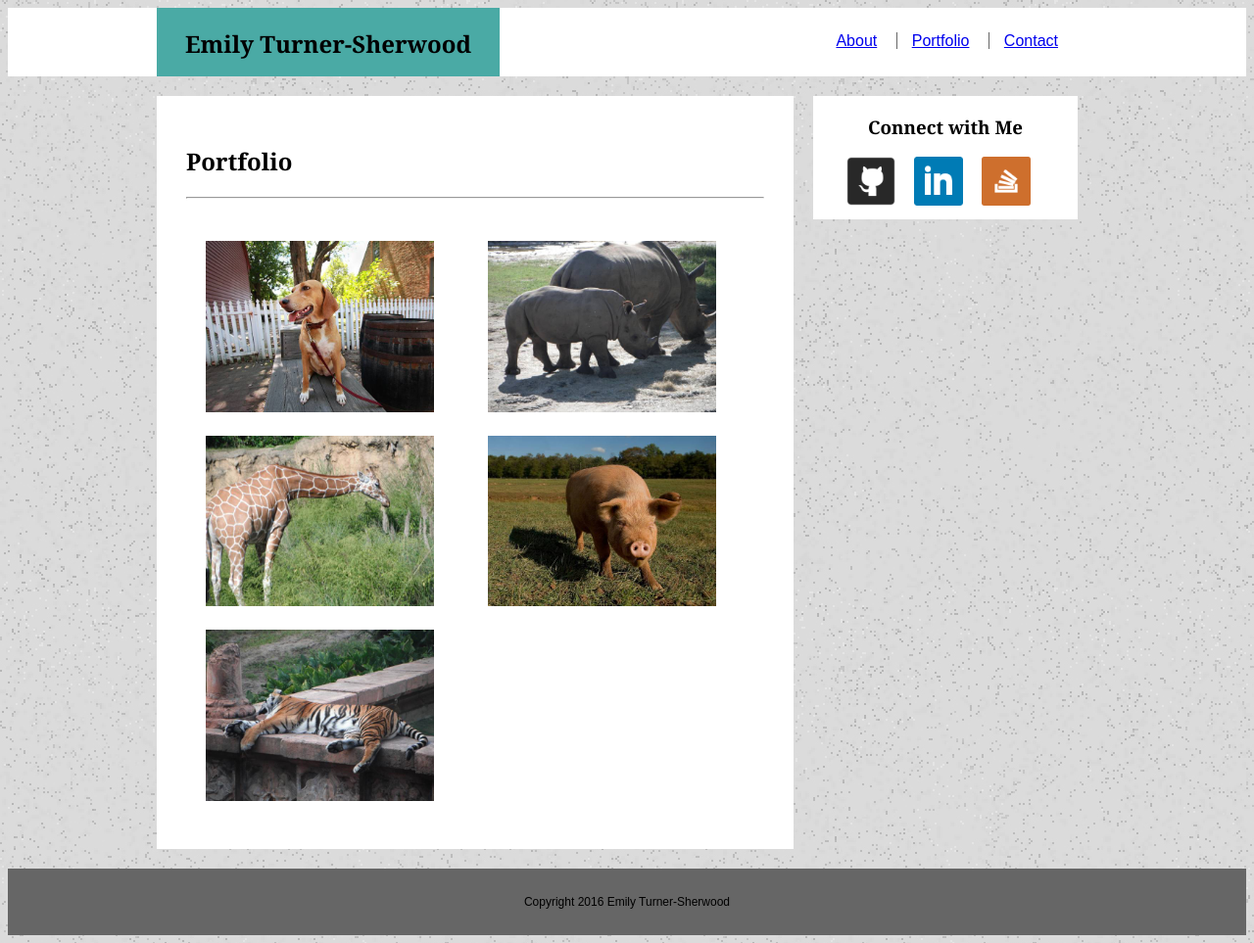
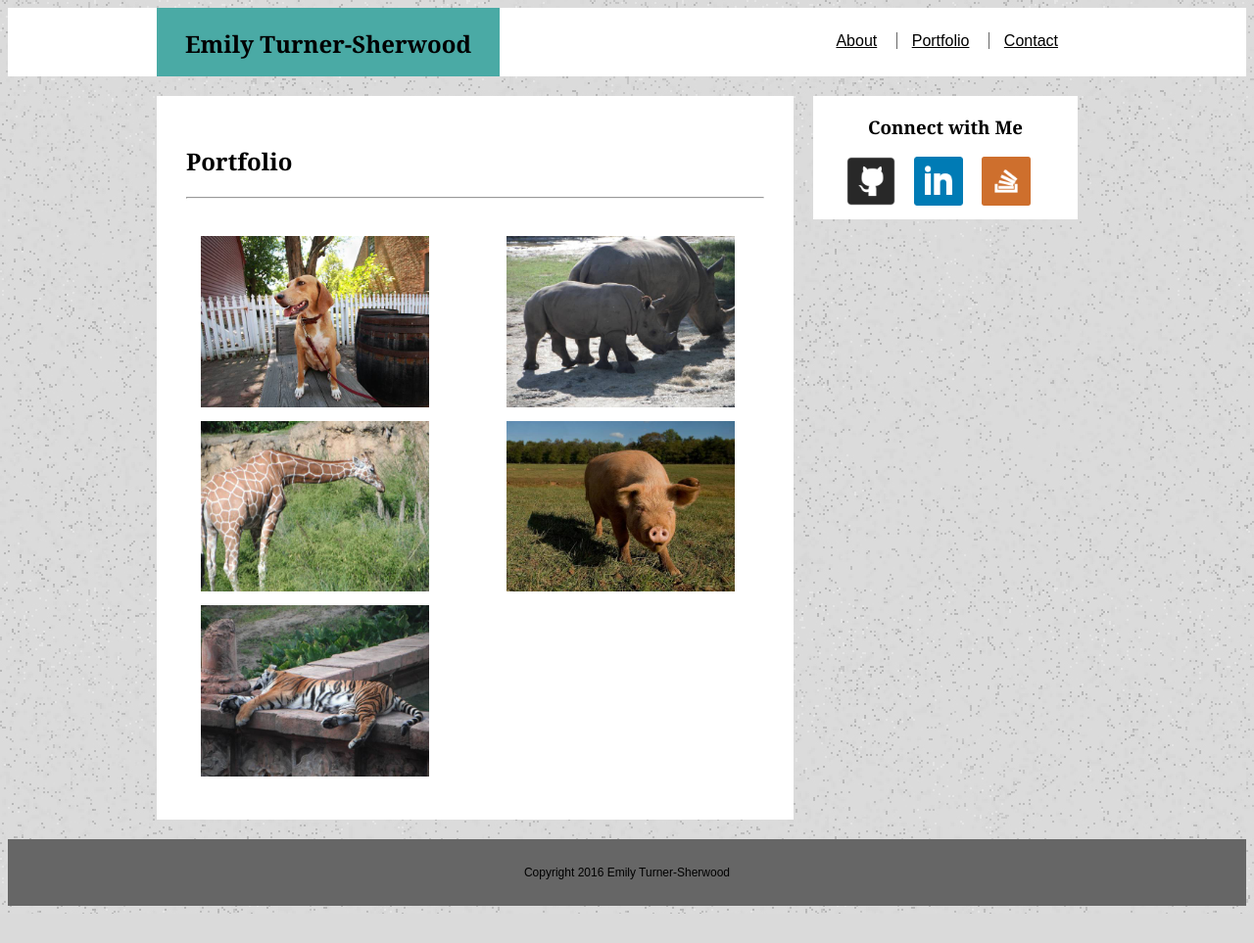
Before and after one commit to emilytsherwood/Basic-Portfolio, a PHP site: page /portfolio.html in a window 1280 px wide. Shown: the whole page at 98% size. After the commit the page ends 933 px from the top, so only its background shows below. Run offline with PHP 8.4, Linux system fonts and the light colour scheme.

Commit message:
October 8th Submission Files

```diff
--- a/assets/css/style.css
+++ b/assets/css/style.css
@@ -15,6 +15,14 @@ hr {
 p {
 	display: inline;
 	line-height: 1.5;
+}
+
+a {
+	color: black;
+}
+
+a:hover {
+	background-color: #4aaaa5;
 }
 
 .alignment {
@@ -110,12 +118,13 @@ aside {
 
 .gallery {
 	float: left;
-	margin: 5px;
 }
 
-.asidewidth {
-	width: 960px;
+.gallery1 {
+	float: right;
 }
+
+
 
 input {
 	width: 588px;
--- a/contact.html
+++ b/contact.html
@@ -5,7 +5,7 @@
     <title>Contact</title>
 </head>
 <link type ="text/css" rel ="stylesheet" href="assets/css/style.css"/>
-<body style="background-image:url(assets/images/old_moon_@2X.jpg)">
+<body>
 
 
     <header>
--- a/portfolio.html
+++ b/portfolio.html
@@ -38,9 +38,9 @@
     <br>
     <!--Placeholders for Portfolio-->
         <li class="gallery"><img src="assets/images/lorempixels_dog.jpg" width="233px"></li>
-        <li class="gallery"><img src="assets/images/lorempixels_rhinos.jpg" width="233px"></li>
+        <li class="gallery1"><img src="assets/images/lorempixels_rhinos.jpg" width="233px"></li>
         <li class="gallery"><img src="assets/images/lorempixels_giraffe.jpg" width="233px"></li>
-        <li class="gallery"><img src="assets/images/lorempixels_pig.jpg" width="233px"></li>
+        <li class="gallery1"><img src="assets/images/lorempixels_pig.jpg" width="233px"></li>
         <li class="gallery"><img src="assets/images/lorempixels_sleepingtiger.jpg" width="233px"></li>
     </section>
 
```
Also changed, not shown: README.md, index.html (line endings or trailing spaces).
